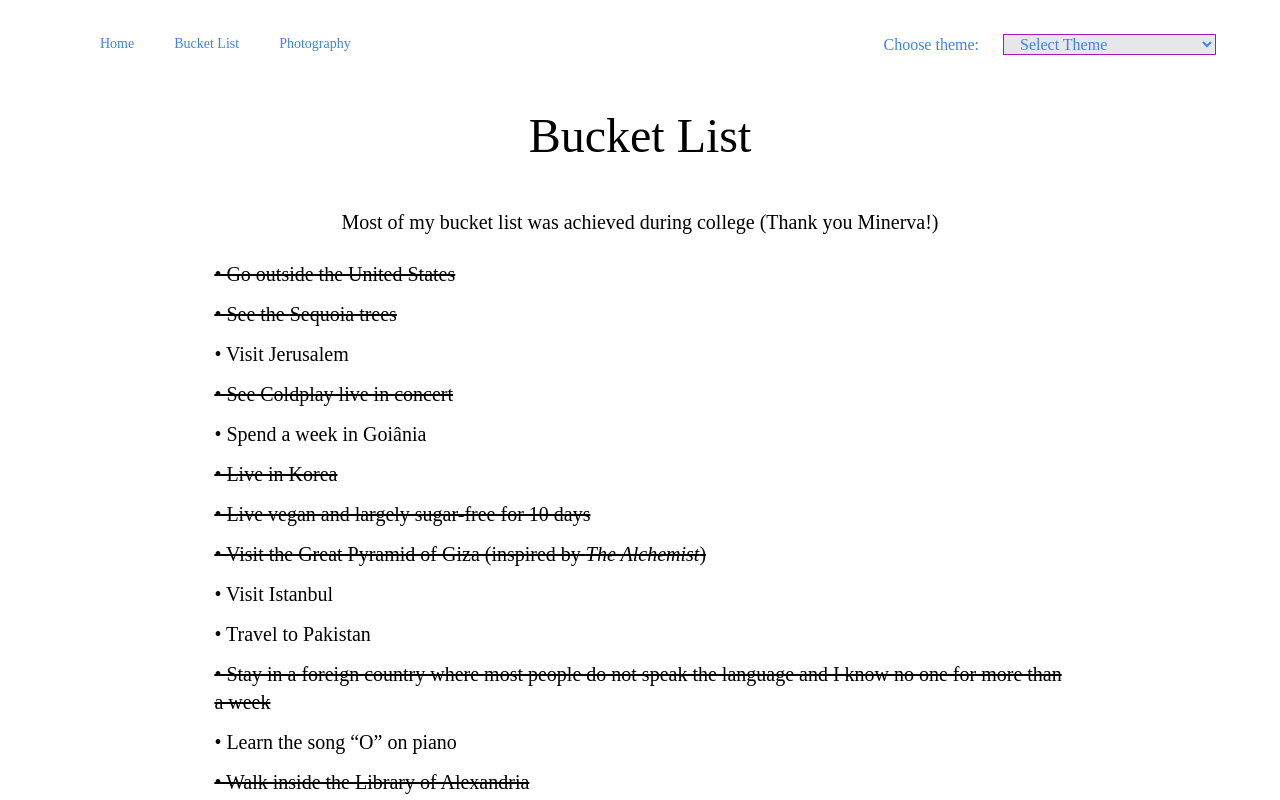
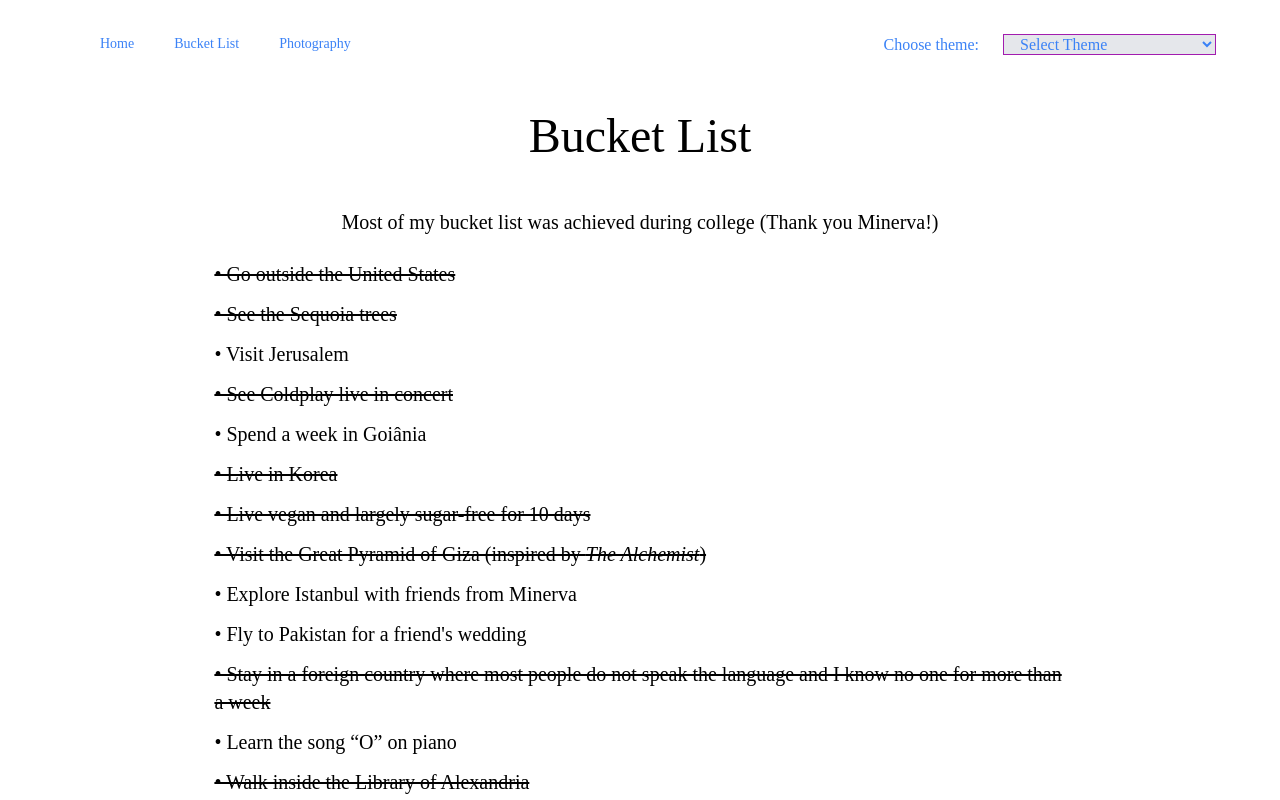
Before and after one commit to brianreworded/brian-portfolio, a Next.js app: page /bucket-list in a window 1280 px wide. Shown: the top 800 px of the page. Built offline with nearby package versions, Linux system fonts and the light colour scheme.

Commit message:
Update bucket-list.tsx

```diff
--- a/pages/bucket-list.tsx
+++ b/pages/bucket-list.tsx
@@ -29,8 +29,8 @@ const BucketList: NextPage = () => {
         <li className='mt-3 line-through'>&bull; Live in Korea</li>
         <li className='mt-3 line-through'>&bull; Live vegan and largely sugar-free for 10 days</li>
         <li className='mt-3 line-through'>&bull; Visit the Great Pyramid of Giza (inspired by <span className='italic'>The Alchemist</span>)</li>
-        <li className='mt-3'> &bull; Visit Istanbul</li>
-        <li className='mt-3'> &bull; Travel to Pakistan</li>
+        <li className='mt-3'> &bull; Explore Istanbul with friends from Minerva</li>
+        <li className='mt-3'> &bull; Fly to Pakistan for a friend&apos;s wedding</li>
         <li className='mt-3 line-through'>&bull; Stay in a foreign country where most people do not speak the language and I know no one for more than a week </li>
         <li className='mt-3 '> &bull; Learn the song &ldquo;O&rdquo; on piano</li>
         <li className='mt-3 line-through'>&bull; Walk inside the Library of Alexandria</li>
```
